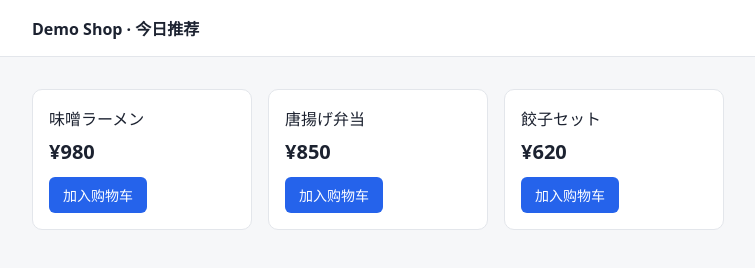
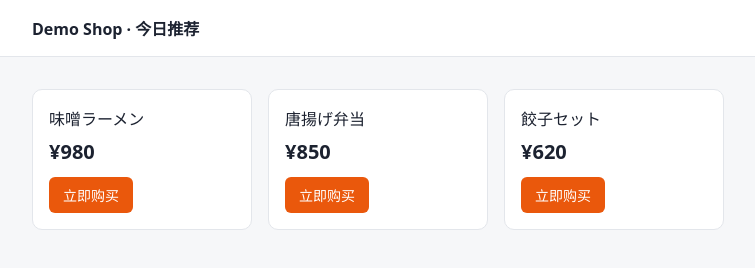
Before and after one commit to nianyi778/ele-percy-demo, a website: page index.html in a window 1280 px wide. Shown: the whole page, without its empty margins (0-755 px from the left). Drawn offline with Linux system fonts and the light colour scheme.

Commit message:
改版：购买按钮改为橙色、文案改为「立即购买」

```diff
--- a/index.html
+++ b/index.html
@@ -9,15 +9,15 @@
   main { padding: 32px; display: grid; grid-template-columns: repeat(3, 220px); gap: 16px; }
   .card { background: #fff; border: 1px solid #e3e6eb; border-radius: 10px; padding: 16px; }
   .price { font-size: 20px; font-weight: 700; margin: 8px 0 12px; }
-  .buy { background: #2563eb; color: #fff; border: 0; border-radius: 6px; padding: 8px 14px; font-size: 14px; }
+  .buy { background: #ea580c; color: #fff; border: 0; border-radius: 6px; padding: 8px 14px; font-size: 14px; }
 </style>
 </head>
 <body>
 <header>Demo Shop · 今日推荐</header>
 <main>
-  <div class="card"><div>味噌ラーメン</div><div class="price">¥980</div><button class="buy">加入购物车</button></div>
-  <div class="card"><div>唐揚げ弁当</div><div class="price">¥850</div><button class="buy">加入购物车</button></div>
-  <div class="card"><div>餃子セット</div><div class="price">¥620</div><button class="buy">加入购物车</button></div>
+  <div class="card"><div>味噌ラーメン</div><div class="price">¥980</div><button class="buy">立即购买</button></div>
+  <div class="card"><div>唐揚げ弁当</div><div class="price">¥850</div><button class="buy">立即购买</button></div>
+  <div class="card"><div>餃子セット</div><div class="price">¥620</div><button class="buy">立即购买</button></div>
 </main>
 </body>
 </html>
```
